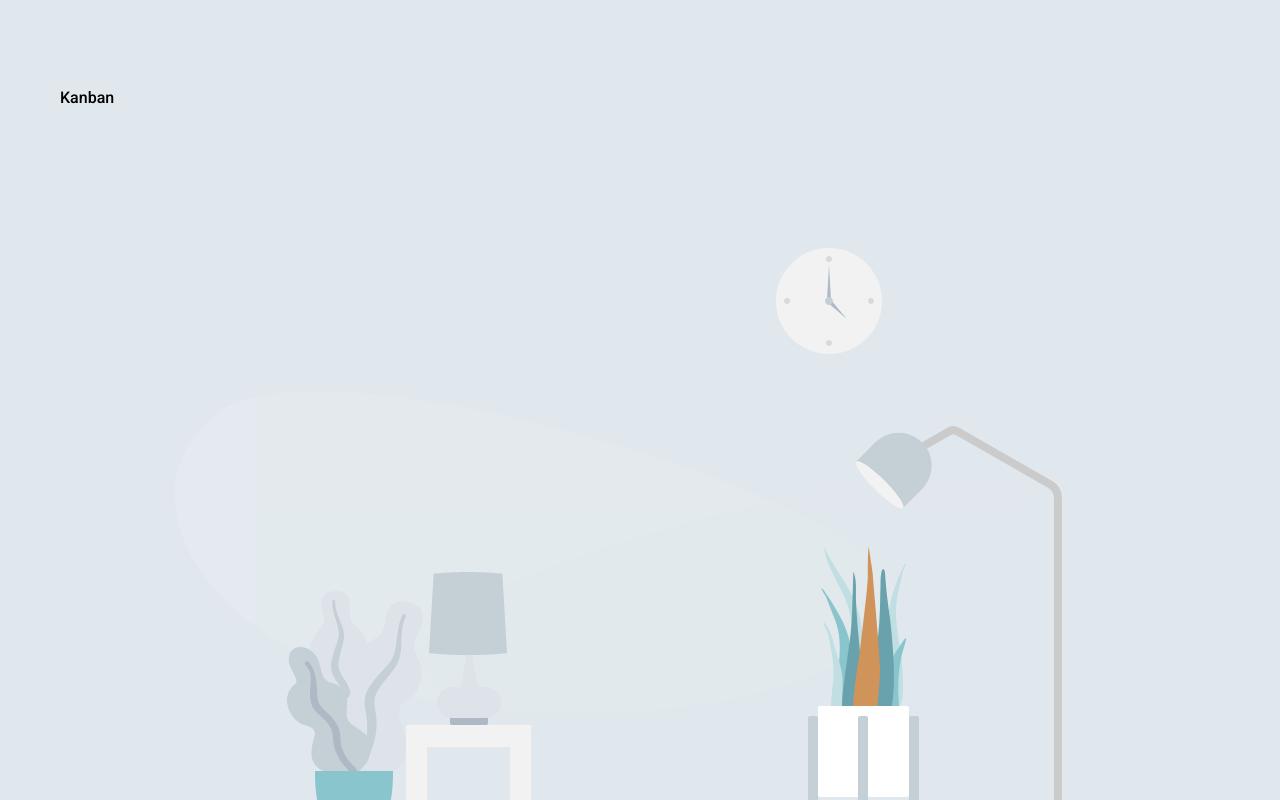
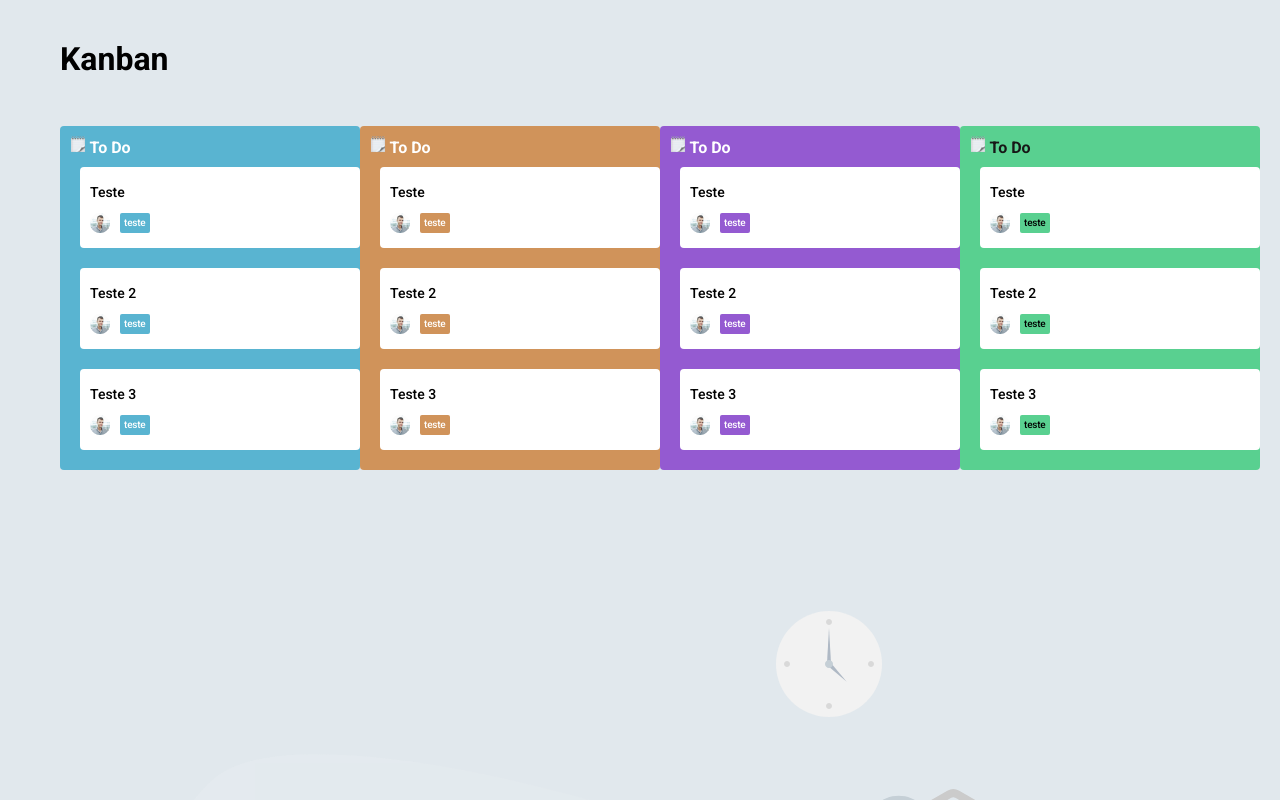
Before and after one commit to PauloHFS/kanban-board, a React (Create React App) app: page / in a window 1280 px wide. Shown: the top 800 px of the page. Built offline with nearby package versions, Linux system fonts and the light colour scheme.

Commit message:
Versão pendente de pequenas correções

```diff
--- a/src/App.js
+++ b/src/App.js
@@ -1,10 +1,78 @@
 import "./App.css";
 import Main from "./components/Main/Main";
+import Column from "./components/Column/Column";
+import Card from "./components/Card/Card";
+
+import todoIcon from "./assets/column/todo.svg";
+import male from "./assets/avatars/Male.png";
 
 function App() {
   return (
     <div>
-      <Main>Kanban</Main>;
+      <Main title="Kanban">
+        <Column
+          icon={<img src={todoIcon} />}
+          title="To Do"
+          backgroundColor="blue"
+        >
+          <Card label="teste" avatar={<img src={male} />}>
+            Teste
+          </Card>
+          <Card label="teste" avatar={<img src={male} />}>
+            Teste 2
+          </Card>
+          <Card label="teste" avatar={<img src={male} />}>
+            Teste 3
+          </Card>
+        </Column>
+        <Column
+          icon={<img src={todoIcon} />}
+          title="To Do"
+          backgroundColor="orange"
+        >
+          <Card label="teste" labelColor="orange" avatar={<img src={male} />}>
+            Teste
+          </Card>
+          <Card label="teste" labelColor="orange" avatar={<img src={male} />}>
+            Teste 2
+          </Card>
+          <Card label="teste" labelColor="orange" avatar={<img src={male} />}>
+            Teste 3
+          </Card>
+        </Column>
+        <Column
+          icon={<img src={todoIcon} />}
+          title="To Do"
+          backgroundColor="purple"
+        >
+          <Card label="teste" labelColor="pink" avatar={<img src={male} />}>
+            Teste
+          </Card>
+          <Card label="teste" labelColor="pink" avatar={<img src={male} />}>
+            Teste 2
+          </Card>
+          <Card label="teste" labelColor="pink" avatar={<img src={male} />}>
+            Teste 3
+          </Card>
+        </Column>
+        <Column
+          icon={<img src={todoIcon} />}
+          title="To Do"
+          backgroundColor="green"
+          textColor="black"
+        >
+          <Card label="teste" labelColor="green" avatar={<img src={male} />}>
+            Teste
+          </Card>
+          <Card label="teste" labelColor="green" avatar={<img src={male} />}>
+            Teste 2
+          </Card>
+          <Card label="teste" labelColor="green" avatar={<img src={male} />}>
+            Teste 3
+          </Card>
+        </Column>
+      </Main>
+      ;
     </div>
   );
 }
--- a/src/components/Card/Card.css
+++ b/src/components/Card/Card.css
@@ -14,6 +14,7 @@
   font-size: 14px;
   font-weight: 500;
   line-height: 21px;
+  color: black;
 }
 
 .card-info {
```
Also changed, not shown: src/components/Column/Column.js (+4 -4 lines).
